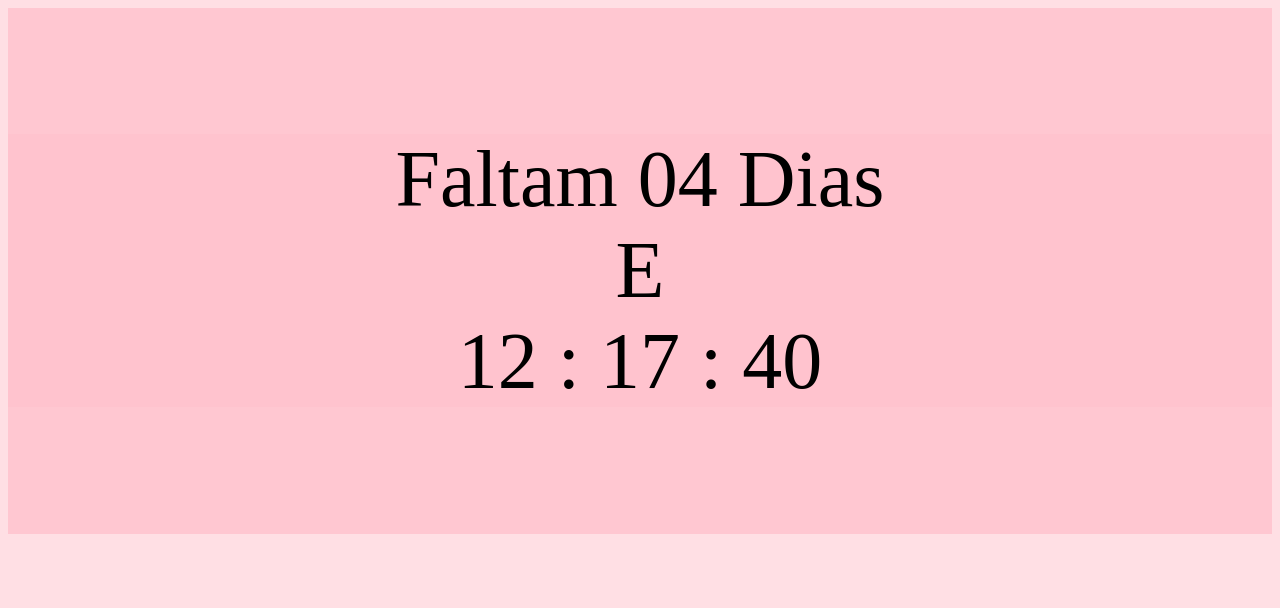
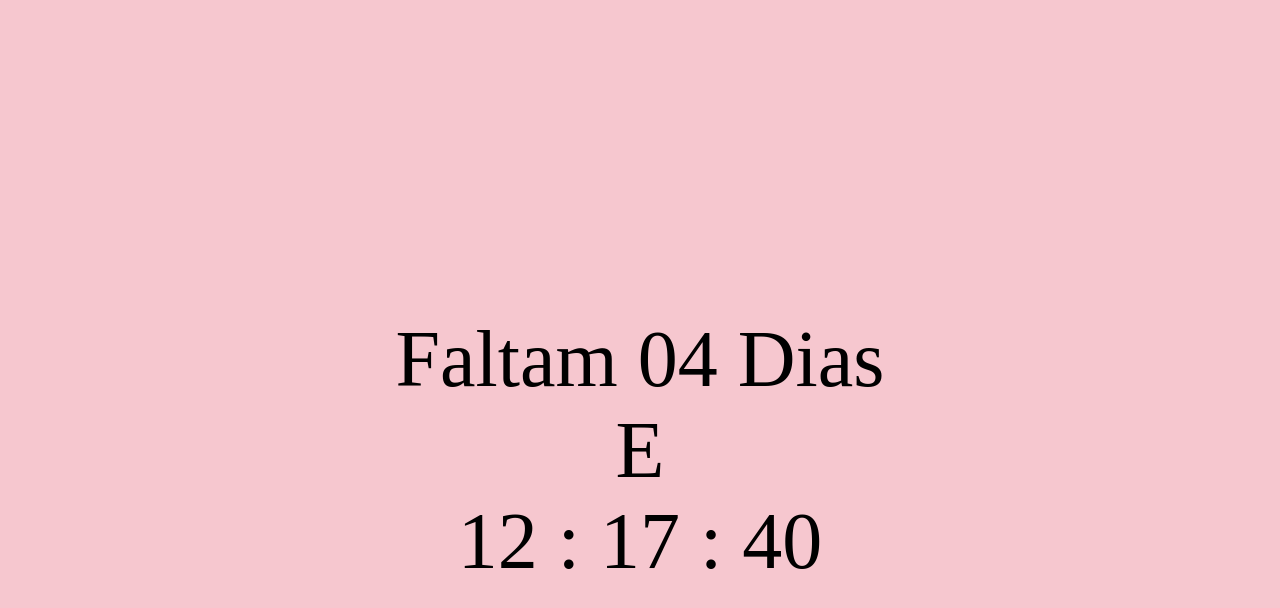
Before and after one commit to vetras/vetras.github.io, a Jekyll site: the page ritinha/index.html, which Jekyll copies as it is, in a window 1280 px wide. Shown: the top 608 px of the page. Built offline with Jekyll 4.4.1, drawn with Linux system fonts in a browser that asks for light colours; some web fonts are replaced.

Commit message:
use flexbox

```diff
--- a/ritinha/index.html
+++ b/ritinha/index.html
@@ -7,10 +7,10 @@
 </head>
 
 <body>
-    <div class="container center">
-        <div class="content text"></div>
-        <div class="content glue"></div>
-        <div class="content timer"></div>
+    <div class="container">
+        <div class="row text1"></div>
+        <div class="row text2"></div>
+        <div class="row text3"></div>
     </div>
 
     <script src="./logic.js"></script>
--- a/ritinha/logic.js
+++ b/ritinha/logic.js
@@ -41,9 +41,9 @@ function updateView() {
     var textStr = 'Faltam ' + pad(timeDiff.days) + ' Dias';
     var timeStr = pad(timeDiff.hours) + ' : ' + pad(timeDiff.minutes) + ' : ' + pad(timeDiff.seconds);
 
-    document.getElementsByClassName('text')[0].innerHTML  = textStr;
-    document.getElementsByClassName('glue')[0].innerHTML  = 'E';
-    document.getElementsByClassName('timer')[0].innerHTML = timeStr;
+    document.getElementsByClassName('text1')[0].innerHTML  = textStr;
+    document.getElementsByClassName('text2')[0].innerHTML  = 'E';
+    document.getElementsByClassName('text3')[0].innerHTML = timeStr;
 }
 
 window.onload = function (e) {
--- a/ritinha/style.css
+++ b/ritinha/style.css
@@ -1,21 +1,24 @@
-* {
-    background-color: rgba(255, 192, 203, 0.5);
+html, body {
+    background-color: rgba(246, 199, 207);
+    height: 100%;
+    width: 100%;
+    margin: 0;
+    padding: 0;
+    font-family: 'Bungee Inline', cursive;
 }
 
 .container {
-    padding: 5% 0;
-    min-height: 10px;
+    display: flex;
+    flex-flow: column nowrap;
+    justify-content: center;
+    text-align: center;
+
+    height: 100%;
+    width: 100%;
+    overflow: hidden;
 }
 
-.center {
-    text-align: center;
-    padding: 10% 0;
+.row {
+    font-size: 500%;
+    /* border: 1px solid  red; */
 }
-
-.content {
-    padding: 0 0;
-    margin: 0;
-    font-size: 500%;
-    font-family: 'Bungee Inline', cursive;
-    border: 0px solid  red;
-}
```
